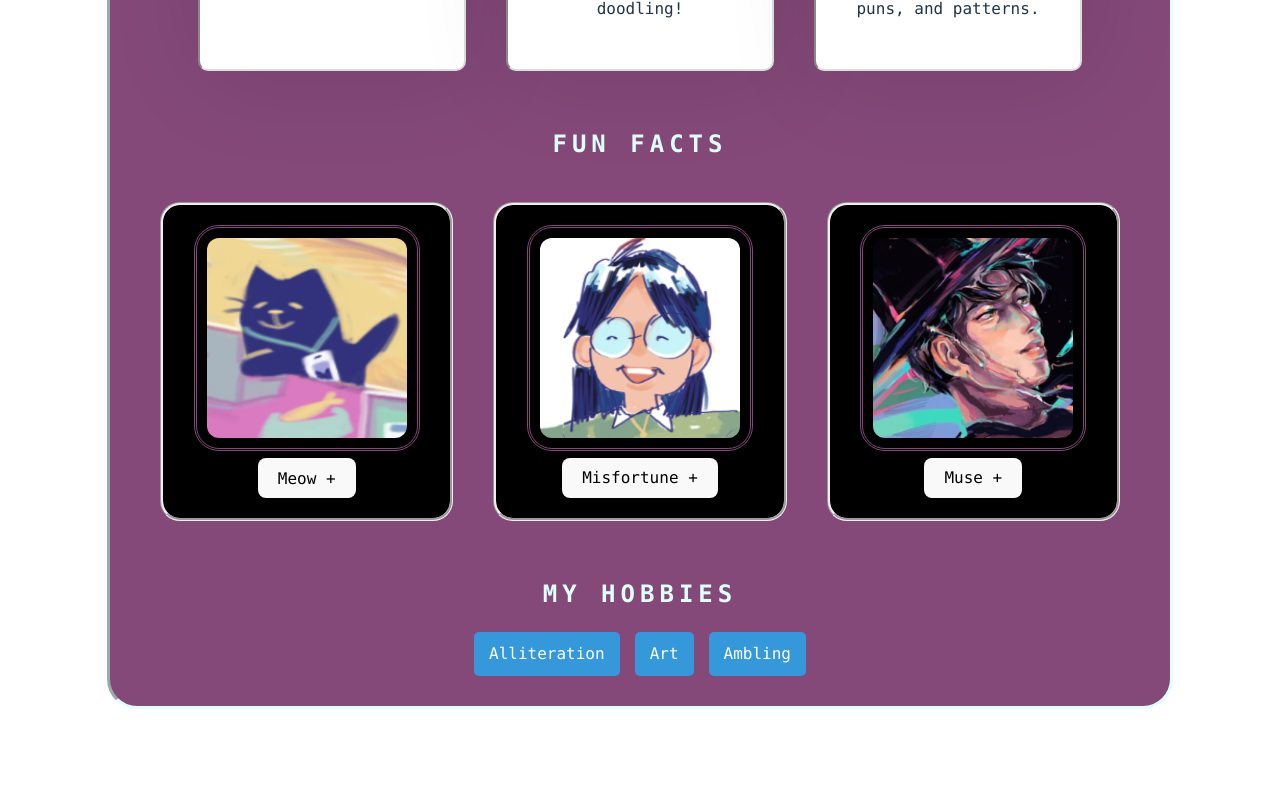
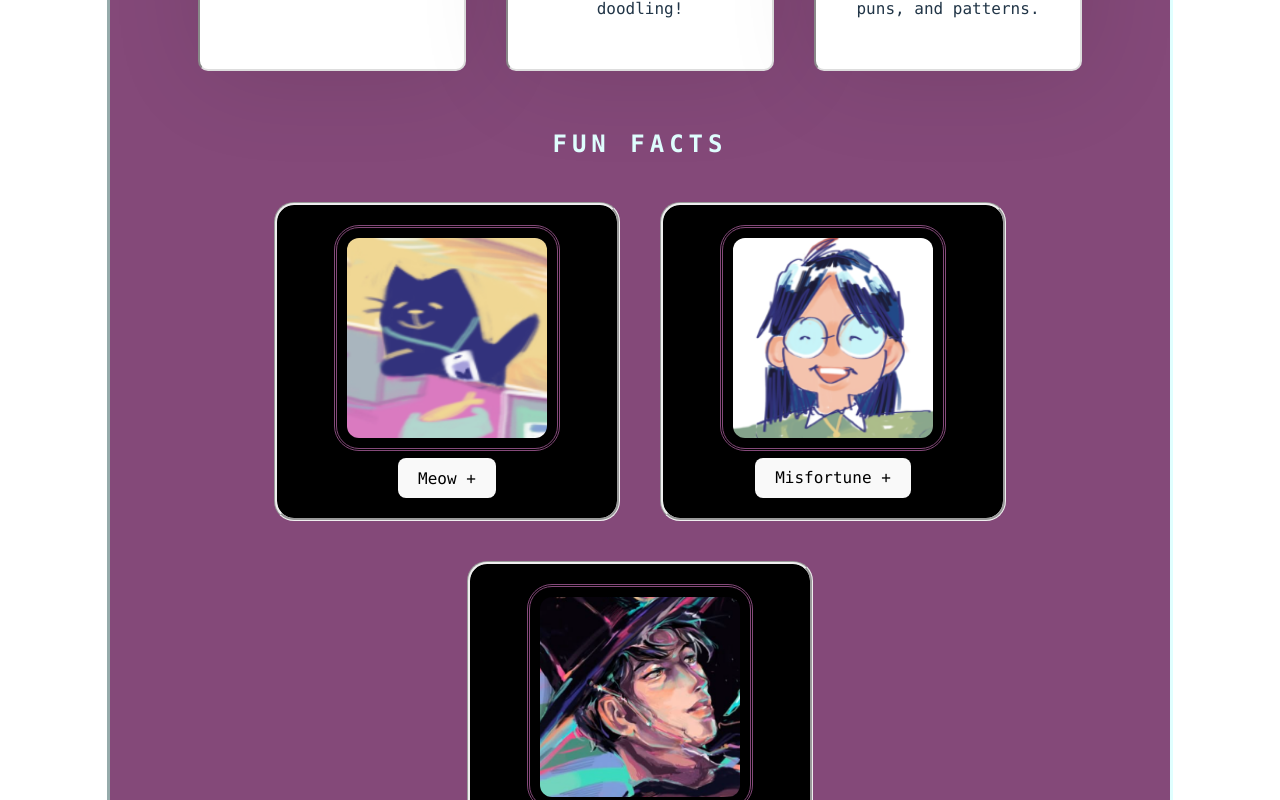
Before and after one commit to sophcheng/svelte-about-me, a Svelte app: page / in a window 1280 px wide. Shown: the part 820-1620 px from the top of the page. Before the commit the page ends 1561 px from the top, so only its background shows below. Built offline with nearby package versions, Linux system fonts and the light colour scheme.

Commit message:
Adjusted flex-wrap & pin back z-index.

```diff
--- a/src/app.css
+++ b/src/app.css
@@ -11,6 +11,10 @@
   text-rendering: optimizeLegibility;
   -webkit-font-smoothing: antialiased;
   -moz-osx-font-smoothing: grayscale;
+}
+
+*{
+    flex-wrap: wrap;
 }
 
 a {
--- a/src/lib/ImageCard.svelte
+++ b/src/lib/ImageCard.svelte
@@ -52,7 +52,6 @@
     }
 
     .card-content {
-
         padding: 5px;
     }
 
@@ -113,7 +112,7 @@
         position: absolute;
         top: -15px;
         left: 150px;
-        z-index: -1;
+        z-index: 0;
         border-style: none;
         border-radius: 10px 10px 0 0;
     }
```
